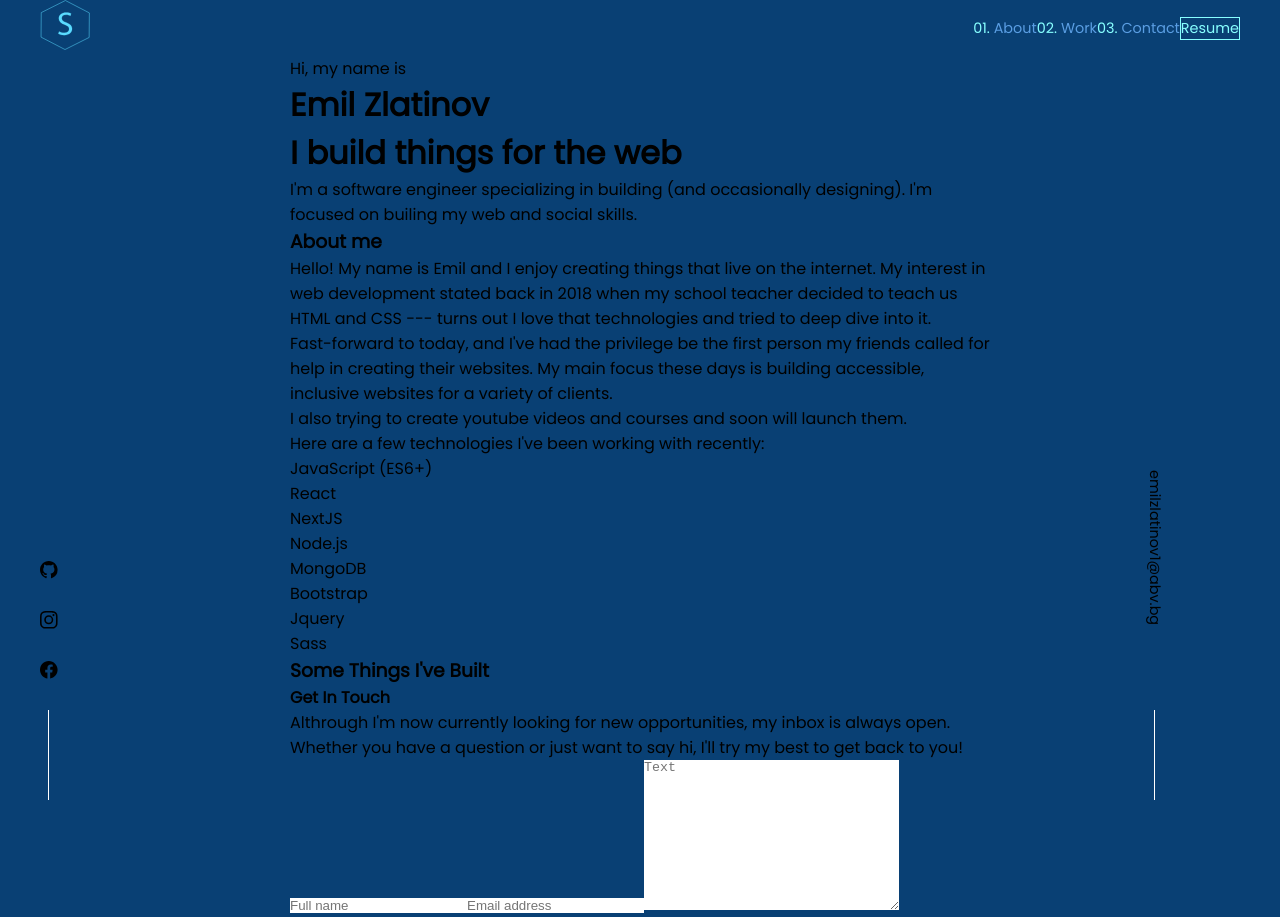
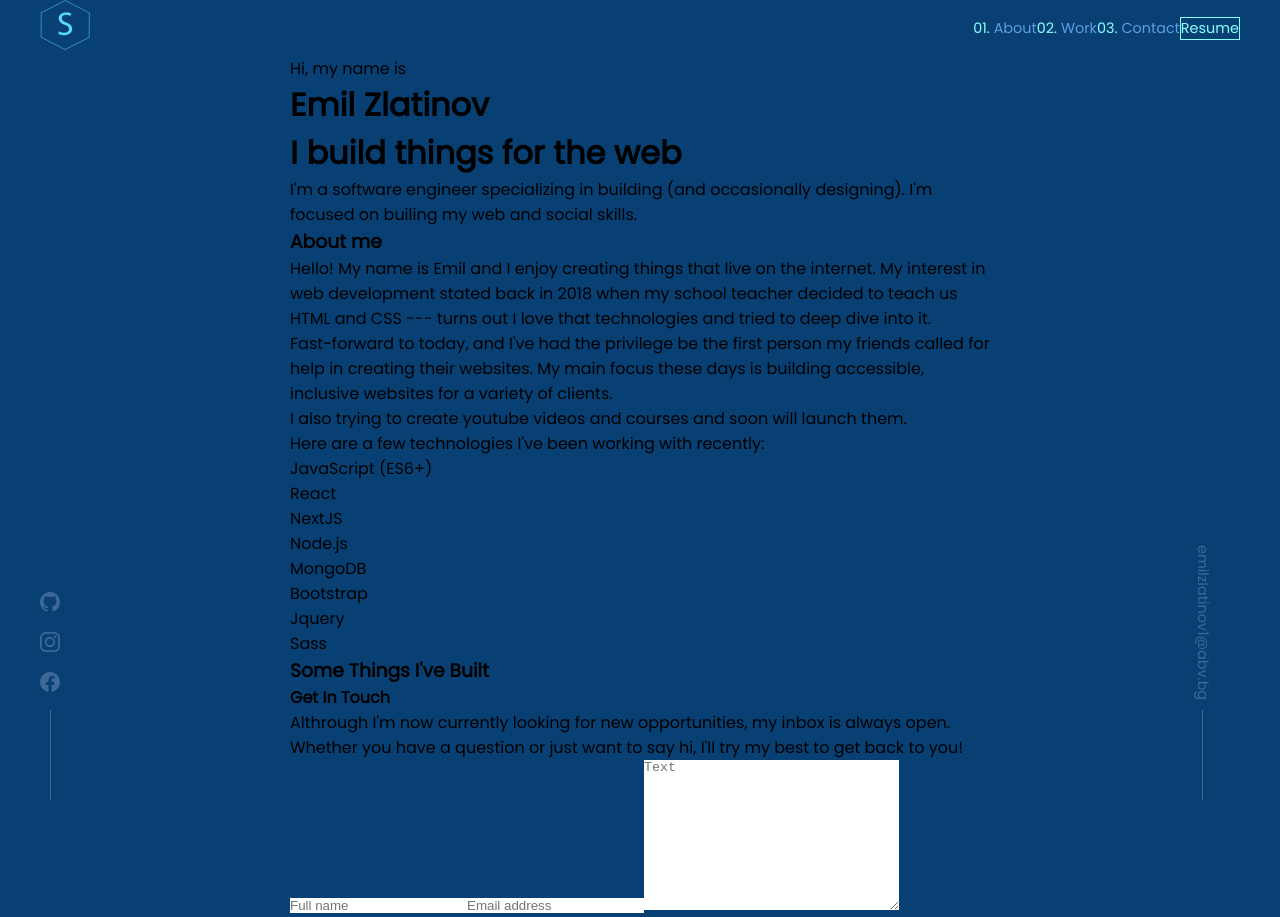
Before and after one commit to StroverIT/portfolio, a React (Create React App) app: page / in a window 1280 px wide. Built offline with nearby package versions, Linux system fonts and the light colour scheme.

Commit message:
More nav changes

```diff
--- a/src/components/nav/Navigation.jsx
+++ b/src/components/nav/Navigation.jsx
@@ -51,8 +51,8 @@ const Navigation = () => {
               </div>
           </div>
           <div className="fixed-wrapper fixed-wrapper-right">
-              <div className="navSticky nav-email d-flex flex-column justify-content-center align-content-center">
-                <a>emilzlatinov1@abv.bg</a>
+              <div className="navSticky nav-email d-flex flex-column ">
+                <a className="d-flex justify-content-center align-content-center secondary-color" href="#">emilzlatinov1@abv.bg</a>
               </div>
           </div>
       </section>
--- a/src/components/nav/navigation.css
+++ b/src/components/nav/navigation.css
@@ -10,32 +10,34 @@ nav > section > *{
     left: 0;
 }
 .fixed-wrapper-right{
-    left: 92%;
+    left: 96%;
 }
 .navSticky{
     position: fixed;
     bottom: 0;
 
 }
-.navSticky > *{
-    height: 30vh;
-
+/* Social links */
+.nav-social ul li{
+   padding-bottom: 10px;
 }
-/* Social links */
 .nav-social > ul::after{
     content: "";
     display: block;
     width: 1px;
     height: 90px;
     margin: 0px auto;
-    background-color: #fff;
+    background-color: var(--secondary-color);
+
 }
 .nav-social a{
-    color:black;
-    font-size: 1.10rem;
+    font-size: 1.25rem;
+    color: var(--secondary-color);
+
 }
 /* Email link */
 .nav-email > a{
+    padding-bottom: 10px;
     -webkit-writing-mode: vertical-rl;
     writing-mode: vertical-lr;
 
@@ -46,13 +48,9 @@ nav > section > *{
     width: 1px;
     height: 90px;
     margin: 0px auto;
-    background-color: #fff;
+    background-color: var(--secondary-color);
 }
 
 .nav-links{
     filter: brightness(1.5);
 }
-
-.container-fluid{
-    position: relative;
-}
```
